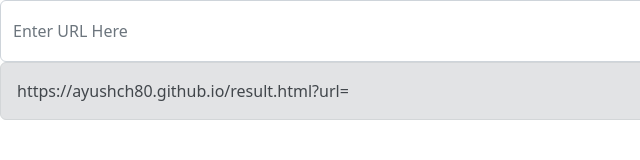
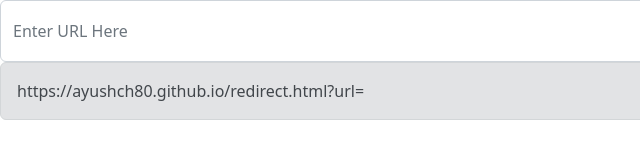
Before and after one commit to ayushch80/url-expander, a plain HTML site: page index.html in a window 1280 px wide. Shown: the full height of the page, 0-640 px from the left. Drawn offline with nearby package versions, Linux system fonts and the light colour scheme.

Commit message:
Update index.html

```diff
--- a/index.html
+++ b/index.html
@@ -27,7 +27,7 @@
       const base64_2 = base64.encode(base32_5);
       const base64_3 = base64.encode(base64_2);
       var result = base64_3.replace(/=/g,'');
-      document.getElementById("exp").innerText = "https://ayushch80.github.io/result.html?url=" + result;
+      document.getElementById("exp").innerText = "https://ayushch80.github.io/redirect.html?url=" + result;
       console.log(result)
     </script>
     <script src="https://cdn.jsdelivr.net/npm/bootstrap@5.2.0-beta1/dist/js/bootstrap.bundle.min.js" integrity="sha384-pprn3073KE6tl6bjs2QrFaJGz5/SUsLqktiwsUTF55Jfv3qYSDhgCecCxMW52nD2" crossorigin="anonymous"></script>
```
